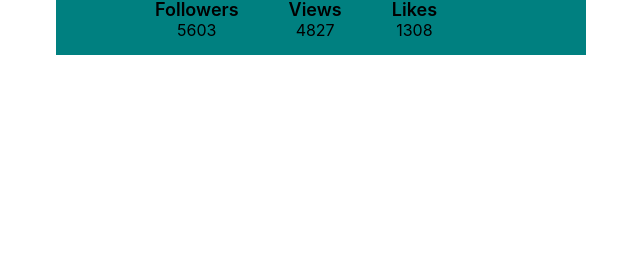
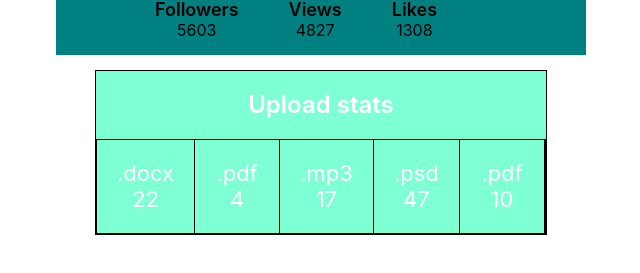
Before and after one commit to Viktoriia-Lehusova/goit-react-hw-01-components, a React (Create React App) app: page / in a window 1280 px wide. Shown: the part 307-580 px from the top of the page, without its empty margins (319-959 px from the left). Built offline with nearby package versions, Linux system fonts and the light colour scheme.

Commit message:
add 2 task

```diff
--- a/src/components/App.jsx
+++ b/src/components/App.jsx
@@ -1,5 +1,7 @@
 import { UserProfile } from 'components/UserProfile/UserProfile';
+import { Statistics } from 'components/Statistics/Statistics';
 import user from './data/user.json';
+import data from './data/data.json';
 
 export const App = () => {
   return (
@@ -11,6 +13,7 @@ export const App = () => {
         avatar={user.avatar}
         stats={user.stats}
       />
+      <Statistics stats={data} />
     </div>
   );
 };
--- /dev/null
+++ b/src/components/Statistics/Statistics.jsx
@@ -0,0 +1,29 @@
+import PropTypes from 'prop-types';
+import css from './Statistics.module.css';
+
+export const Statistics = ({ stats }) => {
+  return (
+    <section className={css.statistics}>
+      <h2 className={css.title}>Upload stats</h2>
+
+      <ul className={css.statList}>
+        {stats.map(stat => (
+          <li className={css.item} key={stat.id}>
+            <span className={css.label}>{stat.label}</span>
+            <span className={css.percentage}>{stat.percentage}</span>
+          </li>
+        ))}
+      </ul>
+    </section>
+  );
+};
+
+Statistics.propTypes = {
+  stats: PropTypes.arrayOf(
+    PropTypes.exact({
+      id: PropTypes.string,
+      label: PropTypes.string.isRequired,
+      percentage: PropTypes.number.isRequired,
+    })
+  ),
+};
--- /dev/null
+++ b/src/components/Statistics/Statistics.module.css
@@ -0,0 +1,45 @@
+.statistics {
+  max-width: 450px;
+
+  margin-left: auto;
+  margin-right: auto;
+  padding: 0;
+
+  background-color: aquamarine;
+  border: 1px solid black;
+}
+.title {
+  text-align: center;
+  color: white;
+
+  margin-left: auto;
+  margin-right: auto;
+
+  font-weight: 600;
+  font-size: 24px;
+  line-height: 1.19;
+}
+.statList {
+  display: flex;
+  align-items: center;
+  justify-content: center;
+
+  margin: 0;
+  padding: 0;
+
+  border: 1px solid black;
+}
+.item {
+  display: flex;
+  flex-direction: column;
+  align-items: center;
+  width: 100px;
+
+  padding: 20px;
+
+  font-size: 22px;
+  line-height: 1.19;
+
+  border-right: 1px solid black;
+  color: white;
+}
```
